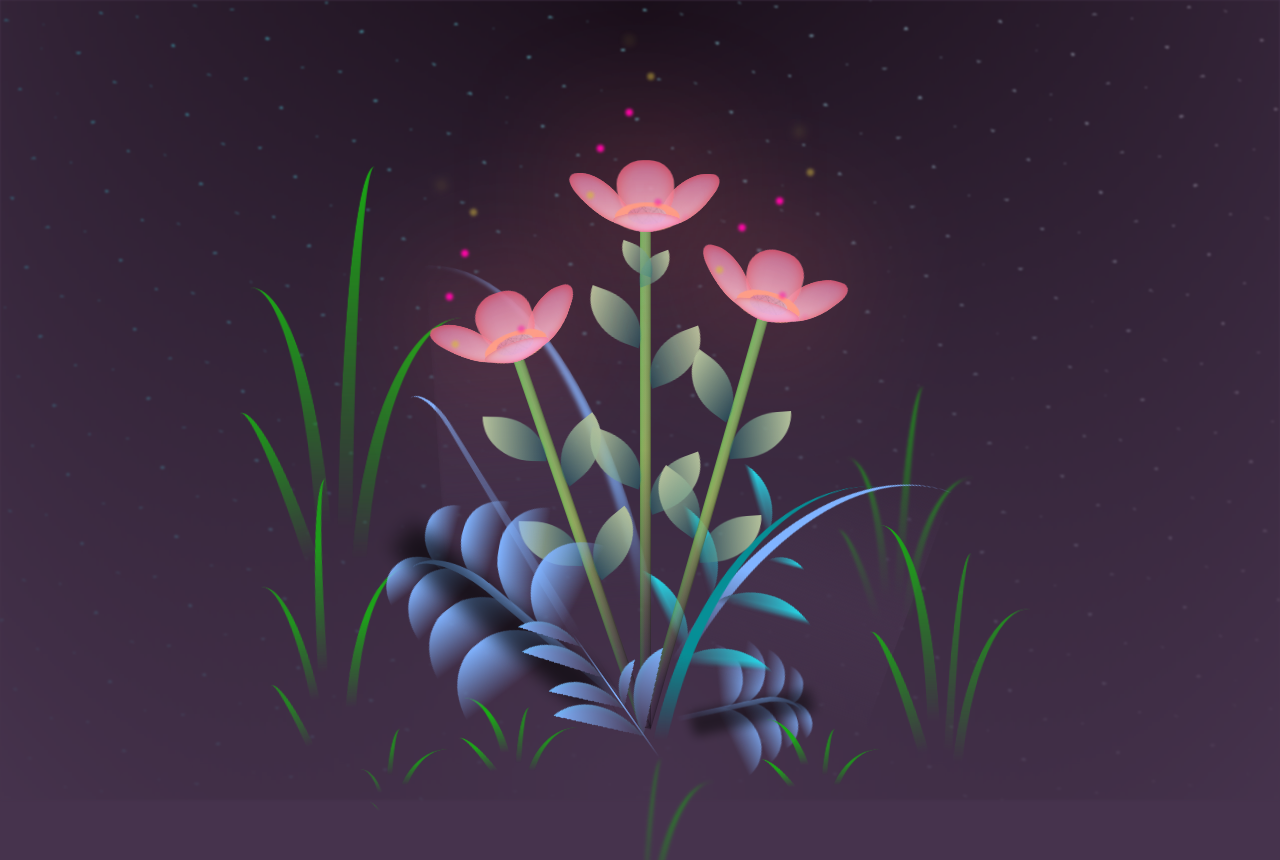
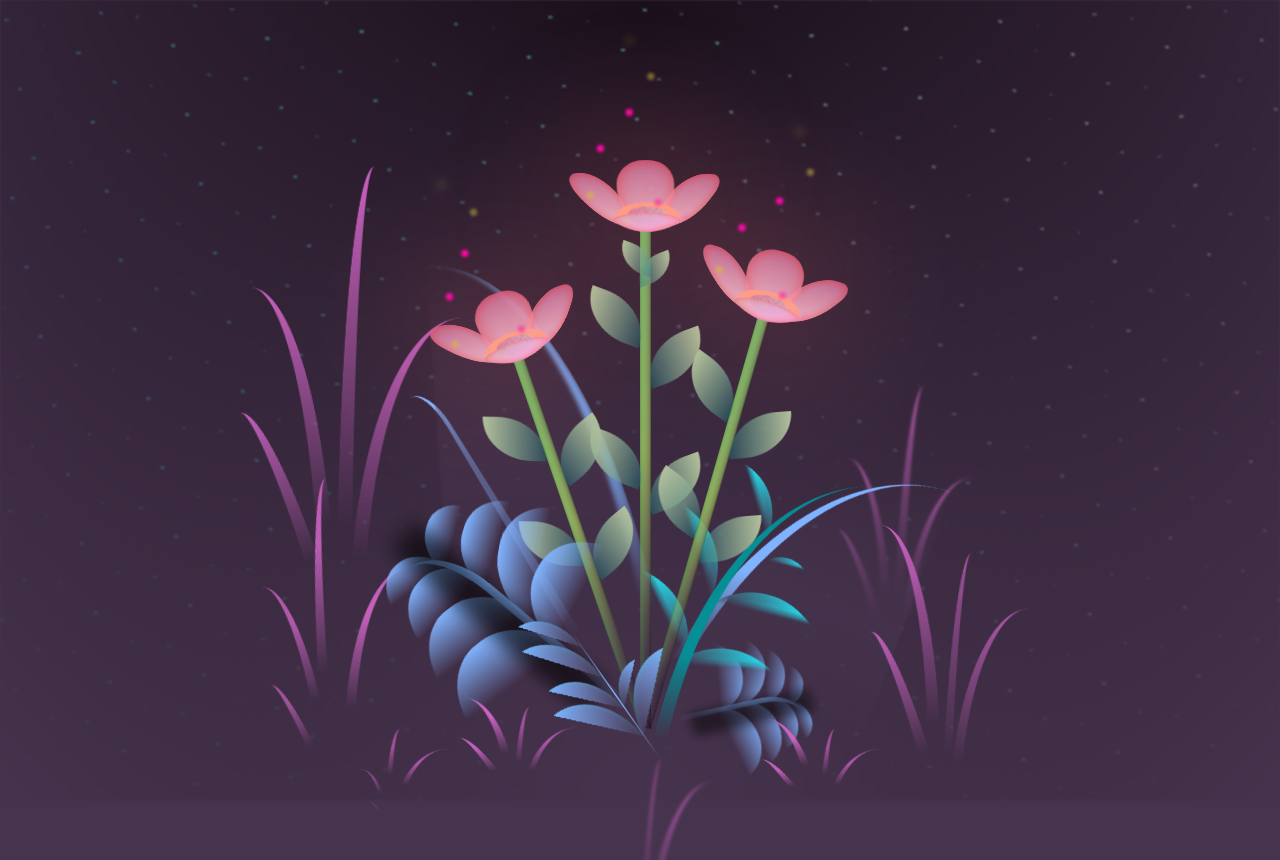
Before and after one commit to doydoyi/flowersForKishane, a plain HTML site: page flower.html in a window 1280 px wide. Shown: the top 860 px of the page. Drawn offline with Linux system fonts and the light colour scheme.

Commit message:
Update main.css

```diff
--- a/css/main.css
+++ b/css/main.css
@@ -1022,7 +1022,7 @@ body {
 .long-g .leaf {
   --w: 15vmin;
   --h: 40vmin;
-  --c: #1aaa15;
+  --c: #cc63c3;
   position: absolute;
   bottom: 0;
   width: var(--w);
```
